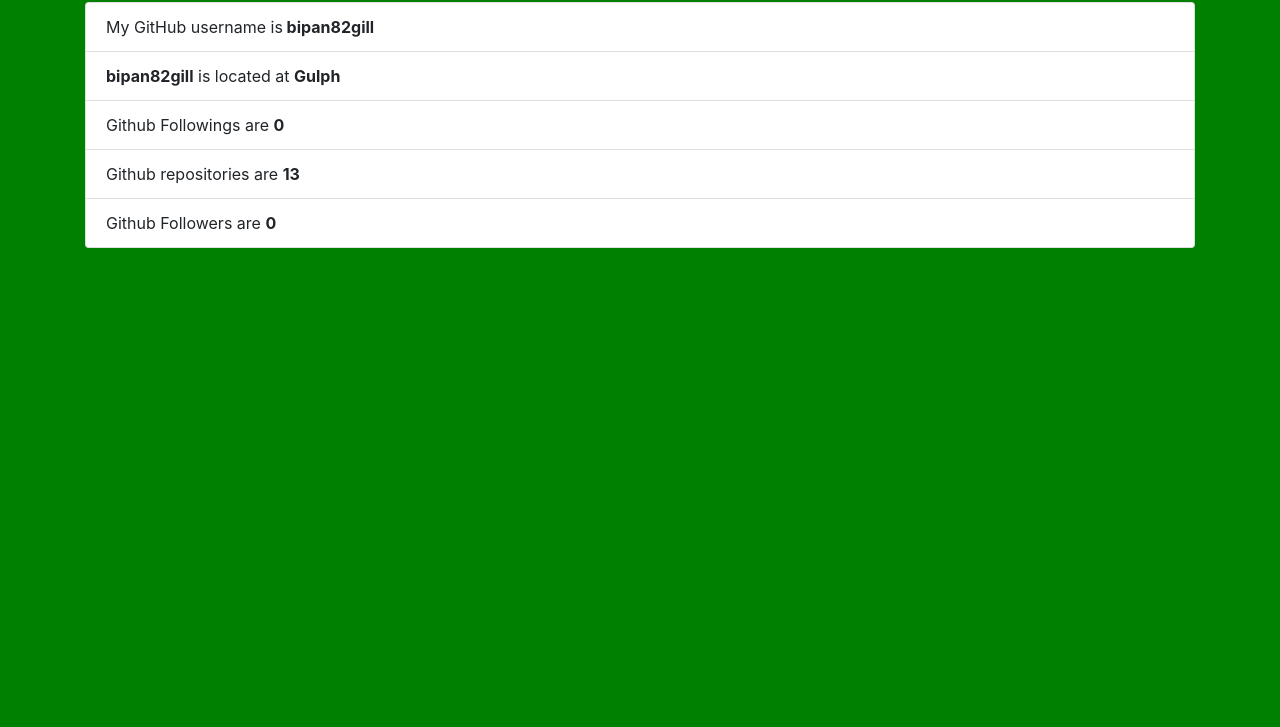
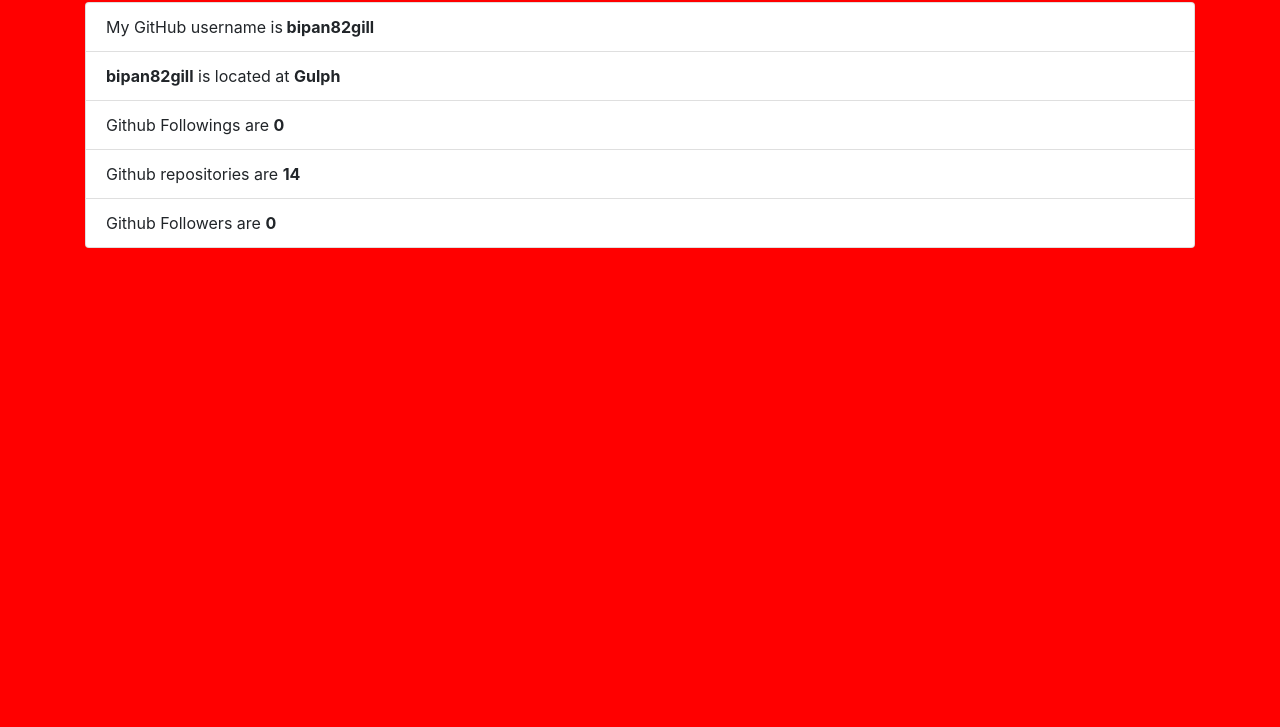
Before and after one commit to bipan82gill/DeveloperProfileGenerator, a website: page index.html in a window 1280 px wide. Shown: the part 73-800 px from the top of the page. Drawn offline with nearby package versions, Linux system fonts and the light colour scheme.

Commit message:
add gif file

```diff
--- a/index.html
+++ b/index.html
@@ -7,7 +7,7 @@
   <link rel="stylesheet" href="https://maxcdn.bootstrapcdn.com/bootstrap/4.0.0/css/bootstrap.min.css">
   <title>Document</title>
 </head>
-<body style= "background-color:green;">
+<body style= "background-color:red;">
   <div class="container">
     <h1 class="display-4">Developer Profile Generator</h1>
     <div class = "container-body">
@@ -15,7 +15,7 @@
       <li class="list-group-item">My GitHub username is<b> bipan82gill</b></li>
       <li class="list-group-item"><b>bipan82gill</b> is located at <b>Gulph</b></li>
       <li class = "list-group-item">Github Followings are <b>0</b></li>
-      <li class = "list-group-item">Github repositories are <b>13</b></li>
+      <li class = "list-group-item">Github repositories are <b>14</b></li>
       <li class = "list-group-item">Github Followers are <b>0</b></li>
     </ul>
   </div>
```
Also changed, not shown: developerProfile.gif (added), 1 other file.
